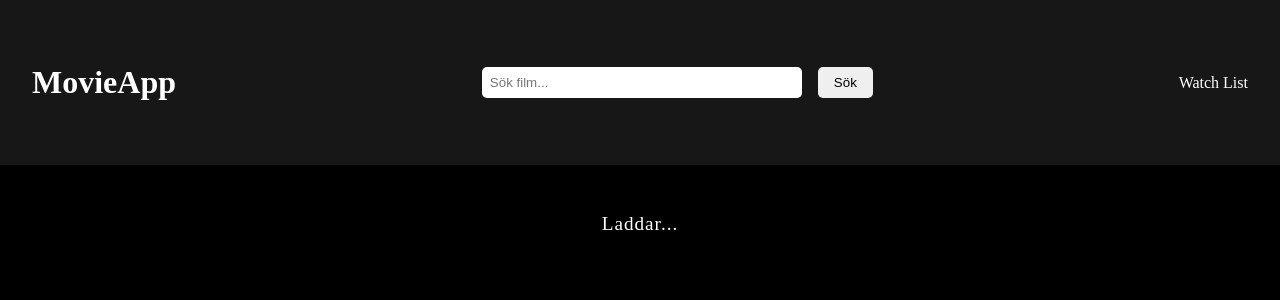
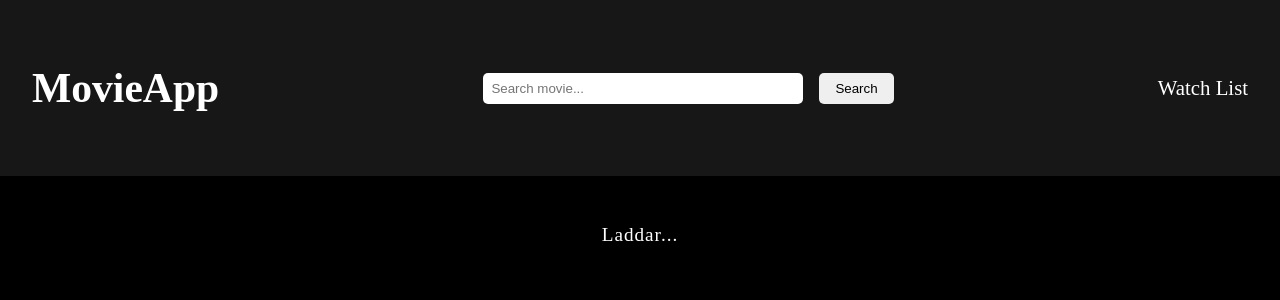
Before and after one commit to Betrob7/Reactify-your-movie-app, a React (Vite) app in the folder Reactify-your-movie-app/: page /movie-details/1 in a window 1280 px wide. Shown: the top 300 px of the page. Built offline with nearby package versions, Linux system fonts and the light colour scheme.

Commit message:
added useffect for errormsg for placeholder

```diff
--- a/Reactify-your-movie-app/src/App.jsx
+++ b/Reactify-your-movie-app/src/App.jsx
@@ -11,11 +11,8 @@ function App() {
       <Routes>
         <Route path="/" element={<HomePage />} />
         {/* hämta id beroende på filmens omdb-id? useParams?*/}
-                <Route
-                    path="/movie-details/:id"
-                    element={<MovieDetailsPage />}
-                />
-                <Route path="/search-results" element={<SearchResultsPage />} />
+        <Route path="/movie-details/:id" element={<MovieDetailsPage />} />
+        <Route path="/search" element={<SearchResultsPage />} />
         <Route path="/watchlist" element={<WatchListPage />} />
         <Route path="*" element={<ErrorPage />} />
       </Routes>
--- a/Reactify-your-movie-app/src/components/header/Header.jsx
+++ b/Reactify-your-movie-app/src/components/header/Header.jsx
@@ -1,3 +1,61 @@
+import { Link, useNavigate } from "react-router-dom";
+import { useState, useEffect } from "react";
+import { handleBlurErrorMessage, setErrorMessageTimeout } from "../../utils/utils";
+import "./header.css";
+
+function Header() {
+  const [text, setText] = useState("");
+  const [errorMessage, setErrorMessage] = useState("");
+  const navigate = useNavigate();
+
+  const handleSearch = (e) => {
+    e.preventDefault();
+    if (text.trim() === "") {
+      setErrorMessage("Please enter a movie name");
+    } else {
+      setErrorMessage("");
+      navigate(`/search?q=${text}`);
+    }
+  };
+
+  const handleBlur = () => {
+    handleBlurErrorMessage(errorMessage, setErrorMessage);
+  };
+
+  useEffect(() => {
+    setErrorMessageTimeout(errorMessage, setErrorMessage);
+  }, [errorMessage]);
+
+  return (
+    <header className="header">
+      <Link className="header__nav" to="/">
+        <h1>MovieApp</h1>
+      </Link>
+      <form className="header__form" onSubmit={handleSearch}>
+        <input
+          className="header__form-input"
+          type="text"
+          placeholder={errorMessage || "Search movie..."}
+          aria-label="Search for movie"
+          value={text}
+          onChange={(e) => setText(e.target.value)}
+          onBlur={handleBlur}
+        />
+        <button className="header__form-btn" type="submit">
+          Search
+        </button>
+      </form>
+      <nav>
+        <Link className="header__nav" to="/watchlist">
+          Watch List
+        </Link>
+      </nav>
+    </header>
+  );
+}
+
+export default Header;
+
 // import './header.css'
 // import { Link } from 'react-router-dom';
 // import { useState, useEffect } from "react";
@@ -59,40 +117,3 @@
 // }
 
 // export default Header
-
-import { Link, useNavigate } from 'react-router-dom';
-import { useState } from 'react';
-import './header.css'
-
-function Header() {
-  const [text, setText] = useState('');
-  const navigate = useNavigate();
-
-  const handleSearch = (e) => {
-    e.preventDefault();
-    if (text.trim() !== '') {
-      navigate(`/search?q=${text}`);
-    }
-  };
-
-  return (
-    <header className='header'>
-      <h1>MovieApp</h1>
-      <form className='header__form' onSubmit={handleSearch}>
-        <input
-          className='header__form-input'
-          type="text"
-          placeholder="Sök film..."
-          value={text}
-          onChange={(e) => setText(e.target.value)}
-        />
-        <button className='header__form-btn' type="submit">Sök</button>
-      </form>
-      <nav>
-        <Link className='header__nav' to="/watchlist">Watch List</Link>
-      </nav>
-    </header>
-  );
-}
-
-export default Header;
--- a/Reactify-your-movie-app/src/components/header/header.css
+++ b/Reactify-your-movie-app/src/components/header/header.css
@@ -14,18 +14,21 @@
 
 .header__nav {
   color: white;
+  font-size: 1.3rem;
+  font-weight: 500;
   text-decoration: none;
+  cursor: pointer;
 }
 
 .header__form-input {
-    padding: .5rem;
+  padding: 0.5rem;
   border: none;
   border-radius: 5px;
   width: 20rem;
 }
 
 .header__form-btn {
-    padding: .5rem 1rem;
+  padding: 0.5rem 1rem;
   border: none;
   border-radius: 5px;
   cursor: pointer;
--- a/Reactify-your-movie-app/src/components/movieCard/MovieCard.jsx
+++ b/Reactify-your-movie-app/src/components/movieCard/MovieCard.jsx
@@ -5,8 +5,8 @@ function MovieCard({ homePageMovies }) {
   return (
     <section className="movie-card">
       {homePageMovies.map((movie) => (
-        <Link to={`/movie-details/${movie.imdbID}`} state={{ movie }}>
-          <article key={movie.imdbID} className="movie-card__article">
+        <Link to={`/movie-details/${movie.imdbID}`} state={{ movie }} key={movie.imdbID}>
+          <article className="movie-card__article">
             <img className="movie-card__image" src={movie.Poster} alt={`Poster för filmen ${movie.Title}`} />
             <h3 className="movie-card__title">{movie.Title}</h3>
           </article>
--- a/Reactify-your-movie-app/src/pages/searchResultsPage/SearchResultsPage.jsx
+++ b/Reactify-your-movie-app/src/pages/searchResultsPage/SearchResultsPage.jsx
@@ -6,59 +6,72 @@
 
 // export default SearchResultsPage;
 
-import { useEffect, useState } from 'react';
-import { useLocation } from 'react-router-dom';
-import axios from 'axios';
+import { useEffect, useState } from "react";
+import { useLocation, useNavigate } from "react-router-dom";
+import axios from "axios";
+import MovieCard from "../../components/movieCard/MovieCard";
+import Header from "../../components/header/Header";
 
 function SearchResultsPage() {
   const [filmer, setFilmer] = useState([]);
   const [fel, setFel] = useState(null);
 
   const location = useLocation();
-  const query = new URLSearchParams(location.search).get('q');
-  const apiKey = '1a195302';
+  const navigate = useNavigate();
+
+  const query = new URLSearchParams(location.search).get("q");
+  const apiKey = "1a195302";
 
   useEffect(() => {
     console.log("Query från URL:", query);
     if (!query) return;
 
-    axios.get('https://www.omdbapi.com/', {
+    axios
+      .get("https://www.omdbapi.com/", {
         params: {
           apikey: apiKey,
           s: query,
         },
       })
-    .then(res => {
-      if (res.data.Response === 'True') {
+      .then((res) => {
+        if (res.data.Response === "True") {
+          const searchResults = res.data.Search;
+          if (searchResults.length === 1) {
+            const movie = searchResults[0];
+            navigate(`/movie-details/${movie.imdbID}`, { state: { movie } });
+          } else {
             setFilmer(res.data.Search);
             setFel(null);
+          }
         } else {
           setFilmer([]);
           setFel(res.data.Error);
         }
       })
-    .catch(err => {
-      console.log(err);
-      setFel('Något gick fel.');
+      .catch((err) => {
+        console.error("Något gick fel:", err);
+        setFel("Något gick fel.");
       });
   }, [query]);
 
   return (
-    <main>
+    <>
+      <Header />
       <h2>Sökresultat för: {query}</h2>
-
       {fel && <p>{fel}</p>}
-
-      <div>
-        {filmer.map(film => (
+      <MovieCard homePageMovies={filmer} />
+      {/* <div>
+        {filmer.map((film) => ( */}
+      {/* //{" "}
       <div key={film.imdbID}>
-            <img src={film.Poster} alt={film.Title} width="100" />
-            <h3>{film.Title}</h3>
-            <p>{film.Year}</p>
-          </div>
-        ))}
-      </div>
-    </main>
+        // <img src={film.Poster} alt={film.Title} width="100" />
+        // <h3>{film.Title}</h3>
+        // <p>{film.Year}</p>
+        //{" "}
+      </div> */}
+      {/* ))}
+      </div> */}
+    </>
   );
 }
 
--- a/Reactify-your-movie-app/src/utils/utils.js
+++ b/Reactify-your-movie-app/src/utils/utils.js
@@ -1,3 +1,19 @@
 export function getValueOrDefault(value, defaultText = "Information saknas") {
   return value ? value : defaultText;
 }
+
+export const handleBlurErrorMessage = (errorMessage, resetErrorMessageState) => {
+  if (errorMessage) {
+    resetErrorMessageState(""); // Återställ placeholder om användaren klickar utanför
+  }
+};
+
+export const setErrorMessageTimeout = (errorMessage, setErrorMessageState) => {
+  if (errorMessage) {
+    const timer = setTimeout(() => {
+      setErrorMessageState(""); // Återställ efter 2 sekunder
+    }, 2000);
+
+    return () => clearTimeout(timer); // Rensa timeout när komponenten tas bort
+  }
+};
```
Lines whose indentation alone changed are shown as unchanged.
